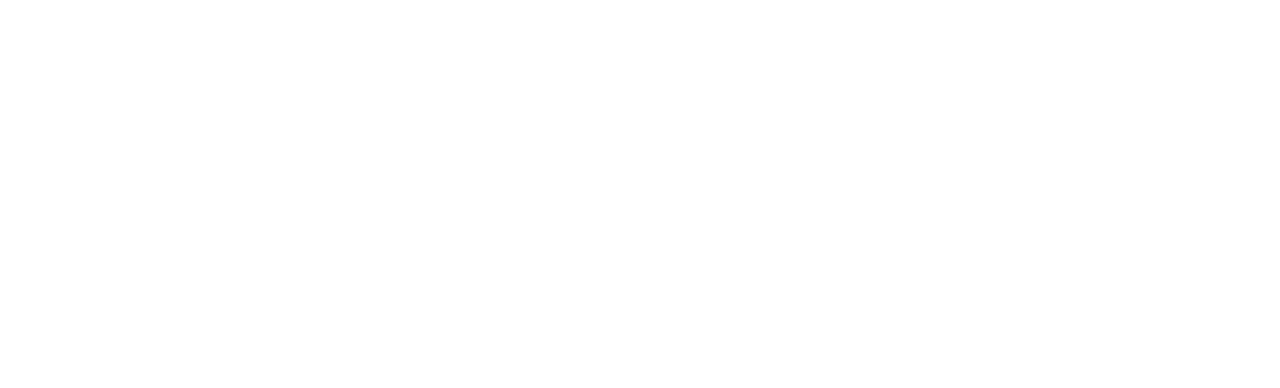
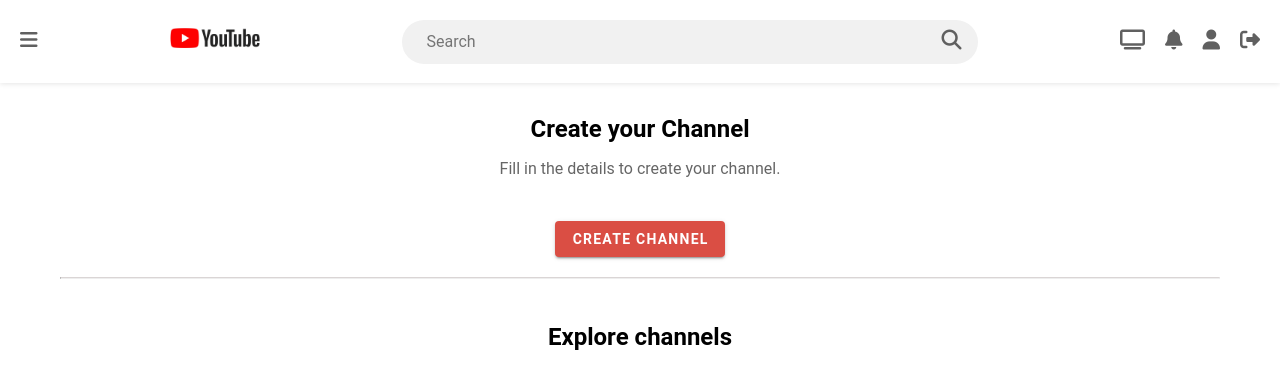
Before and after one commit to Soubhik2001/Youtube-Clone, a Vue app in the folder client/: page /channel in a window 1280 px wide. Before the commit this address had no page. Shown: the top 388 px of the page. Built offline with nearby package versions, Linux system fonts and the light colour scheme.

Commit message:
Added Channel,profile and videos page with minor changes in Header

```diff
--- /dev/null
+++ b/client/src/components/channel/CreateChannel.vue
@@ -0,0 +1,86 @@
+<template>
+  <app-header></app-header>
+  <v-row justify="center">
+    <v-dialog v-model="dialog" persistent width="800">
+      <template v-slot:activator="{ props }">
+        <v-container class="channel-creation-container">
+          <h2 class="create-channel-heading">Create your Channel</h2>
+          <p class="create-channel-description">Fill in the details to create your channel.</p>
+          <v-btn v-bind="props" style="margin:20px; background-color:#da4e44; color:#ffffff" class="font-weight-bold"> Create Channel </v-btn>
+          <hr style="border-top: 1px solid #dad5d5"/>
+          <h2 class="explore-channels-heading">Explore channels</h2>
+        </v-container>
+      </template>
+      <v-card>
+        <v-card-title>
+          <span class="text-h5">Create Channel</span>
+        </v-card-title>
+        <v-card-text>
+          <v-container>
+            <v-row>
+              <v-text-field label="Channel name*" required></v-text-field>
+            </v-row>
+            <v-row>
+              <v-textarea label="Channel description" required></v-textarea>
+            </v-row>
+            <v-row>
+              <v-file-input
+                accept="image/png, image/jpeg, image/bmp"
+                label="Channel Thumbnail*"
+                required
+                variant="filled"
+                prepend-icon="fas fa-camera"
+              ></v-file-input>
+            </v-row>
+          </v-container>
+          <small>*indicates required field</small>
+        </v-card-text>
+        <v-card-actions>
+          <v-spacer></v-spacer>
+          <v-btn color="red-lighten-1" variant="text" @click="dialog = false">
+            Close
+          </v-btn>
+          <v-btn color="red-lighten-1" variant="text" @click="dialog = false">
+            Save
+          </v-btn>
+        </v-card-actions>
+      </v-card>
+    </v-dialog>
+  </v-row>
+</template>
+<script>
+import AppHeader from "../common/AppHeader.vue";
+
+export default {
+  components: {
+    AppHeader,
+  },
+  data: () => ({
+    dialog: false,
+  }),
+};
+</script>
+
+<style>
+.channel-creation-container {
+  text-align: center;
+  padding: 20px;
+}
+
+.create-channel-heading {
+  font-size: 24px;
+  margin-top: 20px;
+  margin-bottom: 10px;
+}
+
+.create-channel-description {
+  font-size: 16px;
+  color: #666;
+  margin-bottom: 20px;
+}
+
+.explore-channels-heading {
+  font-size: 24px;
+  margin-top: 40px;
+}
+</style>
--- a/client/src/components/common/AppHeader.vue
+++ b/client/src/components/common/AppHeader.vue
@@ -20,13 +20,16 @@
 
     <div class="nav-links">
       <router-link to="/channel"
-        ><i class="fas fa-tv" style="font-size: 20px"></i
+        ><i class="fas fa-tv" style="font-size: 20px" @click="openCreateChannelDialog"></i
       ></router-link>
       <router-link to="/notifications"
         ><i class="fas fa-bell" style="font-size: 20px"></i
       ></router-link>
+      <router-link to="/profile">
+        <i class="fas fa-user" style="color: #606060; font-size: 20px"></i>
+      </router-link>
       <router-link to="/">
-        <i class="fas fa-user" style="color: #606060; font-size: 20px"></i>
+        <i class="fas fa-sign-out-alt" style="color: #606060; font-size: 20px"></i>
       </router-link>
     </div>
 
@@ -97,6 +100,9 @@
     toggleSidebar() {
       this.isSidebarOpen = !this.isSidebarOpen;
     },
+    openCreateChannelDialog(){
+      this.$emit('open-create-channel-dialog');
+    }
   },
 };
 </script>
@@ -171,7 +177,7 @@
 }
 
 .sidebar {
-  width: 200px;
+  width: 170px;
   height: 100%;
   position: fixed;
   top: 90px;
--- a/client/src/components/home/AppHome.vue
+++ b/client/src/components/home/AppHome.vue
@@ -1,17 +1,28 @@
 <template>
   <div>
     <app-header></app-header>
+    <show-videos></show-videos>
   </div>
 </template>
 
 <script>
-// import AppNavbar from "../common/AppNavbar.vue";
 import AppHeader from "../common/AppHeader.vue";
+import ShowVideos from "../videos/ShowVideos.vue";
 
 export default {
   components: {
-    // AppNavbar,
     AppHeader,
+    ShowVideos
   },
+  // data(){
+  //   return{
+  //     createChannelDialog :false,
+  //   };
+  // },
+  // methods:{
+  //   openCreateChannelDialog(){
+  //     this.createChannelDialog = true;
+  //   }
+  // }
 };
 </script>
--- /dev/null
+++ b/client/src/components/user/Profile.vue
@@ -0,0 +1,68 @@
+<template>
+  <div>
+    <app-header></app-header>
+  </div>
+  <v-container>
+    <h1 class="text-center" style="margin:20px">Profile</h1>
+
+    <v-form>
+      <v-row justify="center">
+        <v-col cols="12" sm="6">
+          <v-text-field v-model="email" label="Email"></v-text-field>
+        </v-col>
+        </v-row>
+        <v-row justify="center">
+        <v-col cols="12" sm="6">
+          <v-text-field v-model="username" label="Username"></v-text-field>
+        </v-col>
+        </v-row>
+        <v-row justify="center">
+        <v-col cols="12" sm="5">
+          <v-text-field
+            v-model="password"
+            :type="passwordVisible ? 'text' : 'password'"
+            label="Password"
+          ></v-text-field>
+        </v-col>
+        <v-col cols="1" class="eye-icon">
+          <v-btn
+            icon
+            @click="togglePasswordVisibility"
+          >
+            <v-icon>{{ passwordVisible ? 'fas fa-eye-slash' : 'fas fa-eye' }}</v-icon>
+          </v-btn>
+        </v-col>
+      </v-row>
+      <v-row justify="center">
+        <v-btn style="background-color:#da4e44;color:#ffffff;" class="font-weight-bold" @click="updateProfile">Update</v-btn>
+      </v-row>
+    </v-form>
+  </v-container>
+</template>
+
+<script>
+import AppHeader from "../common/AppHeader.vue";
+
+export default {
+  components: {
+    AppHeader,
+  },
+  data() {
+    return {
+      email: "", // User's email
+      username: "", // User's username
+      password: "", // User's password
+      passwordVisible: false, // Toggles password visibility
+    };
+  },
+  methods: {
+    togglePasswordVisibility() {
+      this.passwordVisible = !this.passwordVisible;
+    },
+    updateProfile() {
+      // Handle updating the user's profile here
+      // You can make an API request or perform any necessary actions
+    },
+  },
+};
+</script>
--- /dev/null
+++ b/client/src/components/videos/ShowVideos.vue
@@ -0,0 +1,49 @@
+<template>
+    <v-container>
+      <v-row style="margin-left:80px">
+        <v-col v-for="video in videos" :key="video.id" cols="12" sm="6" md="4">
+          <v-card class="video">
+            <!-- Video Thumbnail -->
+            <v-img :src="video.thumbnailUrl" aspect-ratio="16/9" height="200"></v-img>
+
+            <!-- Video Title -->
+            <v-card-title>{{ video.title }}</v-card-title>
+
+            <!-- Video Views -->
+            <v-card-subtitle>{{ video.views }} views</v-card-subtitle>
+          </v-card>
+        </v-col>
+      </v-row>
+    </v-container>
+  </template>
+
+  <script>
+  export default {
+    data() {
+      return {
+        videos: [
+          {
+            id: 1,
+            title: "Sample Video 1",
+            thumbnailUrl: "https://media.istockphoto.com/id/1398231633/vector/3d-refresh-update-reload-icon-vector.jpg?s=612x612&w=0&k=20&c=da2QRMcFVCSacx5g3xymzhFxSN5JnZs5kgKmW9nGD80=",
+            views: 10000,
+          },
+          {
+            id: 2,
+            title: "Sample Video 2",
+            thumbnailUrl: "https://media.istockphoto.com/id/1130035011/vector/isometric-business-people-came-from-different-way-but-have-same-target.jpg?s=612x612&w=0&k=20&c=vXr7RDpRB49Zgx0VJUg_KxULE3QXE9zNu7dRTxb7vt4=",
+            views: 7500,
+          },
+          // Add more sample videos here
+        ],
+      };
+    },
+  };
+  </script>
+
+  <style scoped>
+  .video {
+    margin-top: 20px;
+    margin-bottom: 20px;
+  }
+  </style>
```
Also changed, not shown: client/src/components/common/AppNavbar.vue (deleted, +0 -7 lines), client/src/router/index.js (+5 -2 lines).
